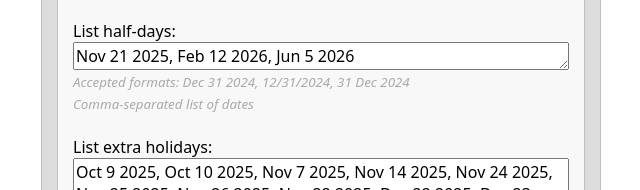
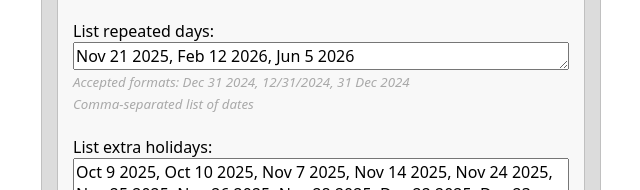
Before and after one commit to saegl5/jiayou_create_calendar, a plain HTML site: page Index.html in a window 1280 px wide. Shown: the part 438-628 px from the top of the page, 319-959 px from the left. Drawn offline with Linux system fonts and the light colour scheme.

Commit message:
rename header

```diff
--- a/Index.html
+++ b/Index.html
@@ -154,7 +154,8 @@
         <br /><br />
 
         <!--repeat this event once-->
-        <label for="halfDays">List half-days:</label>
+        <!-- <label for="halfDays">List half-days:</label> -->
+        <label for="halfDays">List repeated days:</label>
         <textarea
           type="text"
           id="halfDays"
```
